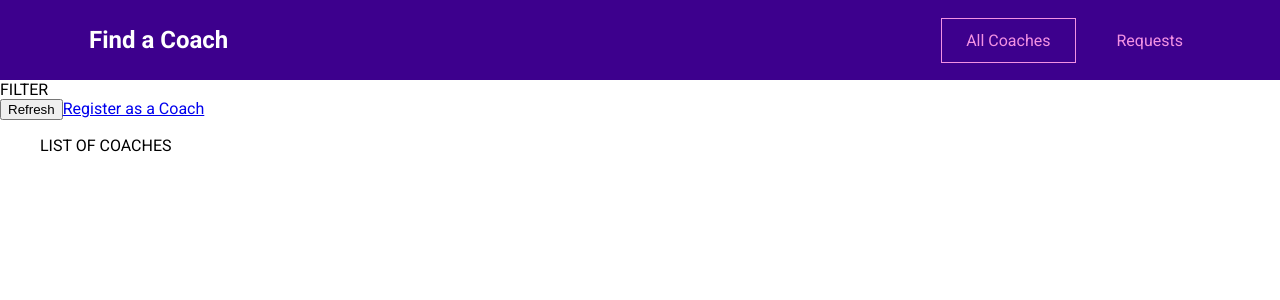
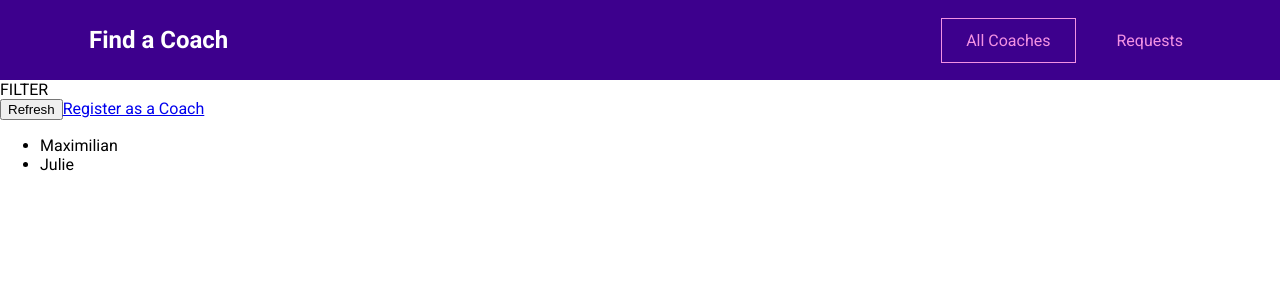
Before and after one commit to tauqeer-ahmad/vuejs, a Vue app: page /coaches in a window 1280 px wide. Shown: the top 300 px of the page. Built offline with nearby package versions, Linux system fonts and the light colour scheme.

Commit message:
added vuex and coach data

```diff
--- a/src/main.js
+++ b/src/main.js
@@ -2,9 +2,11 @@
 
 import router from './router.js';
 import App from './App.vue';
+import store from './store/index.js';
 
 const app = createApp(App)
 
 app.use(router);
+app.use(store);
 
 app.mount('#app');
--- a/src/pages/coaches/CoachesList.vue
+++ b/src/pages/coaches/CoachesList.vue
@@ -8,7 +8,25 @@
                 <button>Refresh</button>
                 <router-link to="/register">Register as a Coach</router-link>
             </div>
-            <ul>LIST OF COACHES</ul>
+            <ul v-if="hasCoaches">
+                <li v-for="coach in filteredCoaches" :key="coach.id">
+                    {{ coach.firstName }}
+                </li>
+            </ul>
+            <h3 v-else>No Coaches Found</h3>
         </section>
     </div>
 </template>
+
+<script>
+export default {
+    computed: {
+        filteredCoaches() {
+            return this.$store.getters['coaches/coaches'];
+        },
+        hasCoaches() {
+            return this.$store.getters['coaches/coaches'];
+        }
+    }
+};
+</script>
--- /dev/null
+++ b/src/store/index.js
@@ -0,0 +1,11 @@
+import { createStore } from "vuex";
+
+import coachesModule from './modules/coaches/index.js';
+
+const store = createStore({
+    modules: {
+        coaches: coachesModule
+    }
+});
+
+export default store;
--- /dev/null
+++ b/src/store/modules/coaches/actions.js
@@ -0,0 +1 @@
+export default {};
--- /dev/null
+++ b/src/store/modules/coaches/getters.js
@@ -0,0 +1,8 @@
+export default {
+    coaches(state) {
+        return state.coaches;
+    },
+    hasCoaches(state) {
+        return state.coaches && state.coaches.length > 0;
+    }
+};
--- /dev/null
+++ b/src/store/modules/coaches/index.js
@@ -0,0 +1,34 @@
+import mutations from './mutations.js';
+import getters from './getters.js';
+import actions from './actions.js';
+
+export default {
+    namespaced: true,
+    state() {
+        return {
+            coaches: [
+                {
+                    id: 'c1',
+                    firstName: 'Maximilian',
+                    lastName: 'Schwarzmüller',
+                    areas: ['frontend', 'backend', 'career'],
+                    description:
+                        "I'm Maximilian and I've worked as a freelance web developer for years. Let me help you become a developer as well!",
+                    hourlyRate: 30
+                },
+                {
+                    id: 'c2',
+                    firstName: 'Julie',
+                    lastName: 'Jones',
+                    areas: ['frontend', 'career'],
+                    description:
+                        'I am Julie and as a senior developer in a big tech company, I can help you get your first job or progress in your current role.',
+                    hourlyRate: 30
+                }
+            ]
+        }
+    },
+    mutations,
+    actions,
+    getters
+};
--- /dev/null
+++ b/src/store/modules/coaches/mutations.js
@@ -0,0 +1 @@
+export default {};
```
